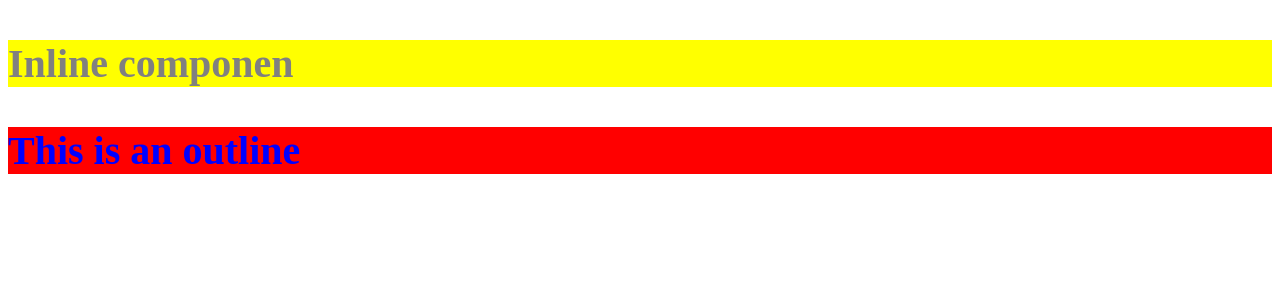
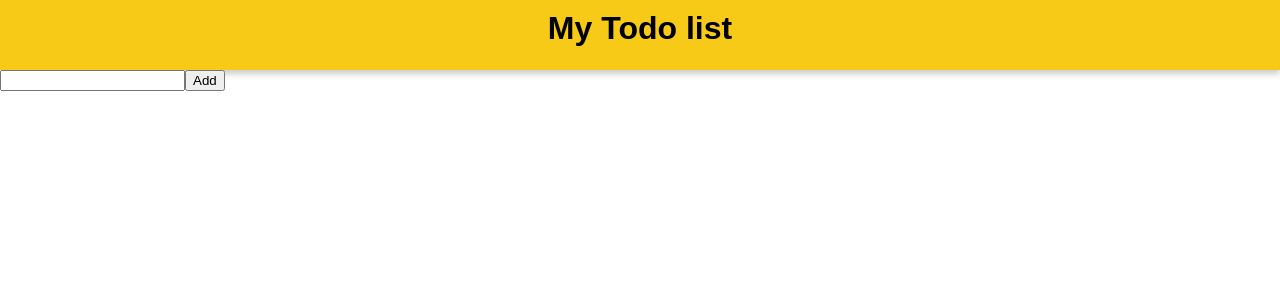
Before and after one commit to arjunk03/reactApp, a React (Vite) app in the folder todoApp/: page / in a window 1280 px wide. Shown: the top 300 px of the page. Built offline with nearby package versions, Linux system fonts and the light colour scheme.

Commit message:
css updated

```diff
--- a/todoApp/src/App.jsx
+++ b/todoApp/src/App.jsx
@@ -1,13 +1,12 @@
 import Todo from "./components/Todo";
-import InlineComponent from "./components/InlineComponent";
-import OutlineComponent from "./components/OutlineComponent";
+import Header from "./components/Header";
+import "./app.css";
 function App() {
   return (
     <>
       <div>
-        {/* <Todo /> */}
-        <InlineComponent />
-        <OutlineComponent />
+        <Header />
+        <Todo />
       </div>
     </>
   );
--- /dev/null
+++ b/todoApp/src/app.css
@@ -0,0 +1,5 @@
+body {
+  margin: 0;
+  padding: 0;
+  font-family: sans-serif;
+}
--- /dev/null
+++ b/todoApp/src/components/Header.jsx
@@ -0,0 +1,4 @@
+import style from "./header.module.css";
+export default function Header() {
+  return <div className={style.header}>My Todo list</div>;
+}
--- a/todoApp/src/components/InlineComponent.jsx
+++ /dev/null
@@ -1,4 +0,0 @@
-import styles from "./inlinecomponent.module.css";
-export default function InlineComponent() {
-  return <h3 className={styles.header}>Inline componen</h3>;
-}
--- a/todoApp/src/components/OutlineComponent.jsx
+++ /dev/null
@@ -1,4 +0,0 @@
-import styles from "./outlinecomponent.module.css";
-export default function OutlineComponent() {
-  return <h1 className={styles.header}>This is an outline </h1>;
-}
--- /dev/null
+++ b/todoApp/src/components/header.module.css
@@ -0,0 +1,9 @@
+.header {
+  background-color: #f7ca18;
+  text-align: center;
+  font-weight: bold;
+  height: 50px;
+  padding: 10px;
+  font-size: 2em;
+  box-shadow: 0px 4px 6px rgba(0, 0, 0, 0.2);
+}
--- a/todoApp/src/components/inlinecomponent.module.css
+++ /dev/null
@@ -1,5 +0,0 @@
-.header {
-  color: grey;
-  background-color: yellow;
-  font-size: 40px;
-}
--- a/todoApp/src/components/outlinecomponent.module.css
+++ /dev/null
@@ -1,5 +0,0 @@
-.header {
-  color: blue;
-  background-color: red;
-  font-size: 40px;
-}
```
